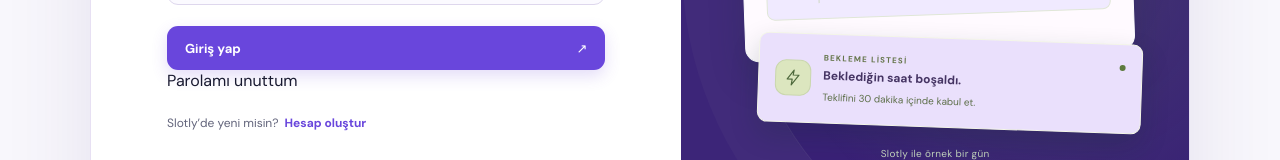
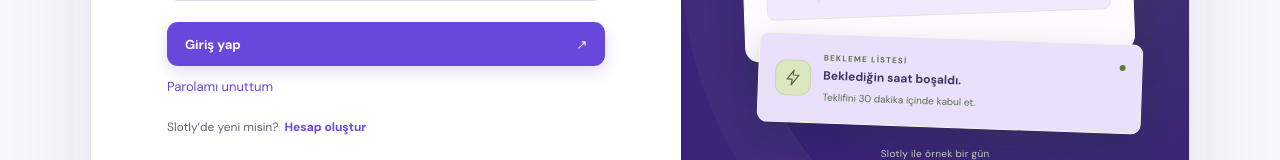
Before and after one commit to muhsinlight/Slotly, a Vue app in the folder frontend/: page /login in a window 1280 px wide. Shown: the part 573-733 px from the top of the page. Built offline with nearby package versions, Linux system fonts and the light colour scheme; no server answers.

Commit message:
style(auth): improve forgot password link

```diff
--- a/frontend/src/pages/LoginPage.vue
+++ b/frontend/src/pages/LoginPage.vue
@@ -74,7 +74,7 @@ async function login(): Promise<void> {
         <span aria-hidden="true">↗</span>
       </button>
     </form>
-    <RouterLink to="/forgot-password">Parolamı unuttum</RouterLink>
+    <RouterLink class="auth-forgot-link" to="/forgot-password">Parolamı unuttum</RouterLink>
 
     <template #switch>
       <span>Slotly’de yeni misin?</span>
--- a/frontend/src/style.css
+++ b/frontend/src/style.css
@@ -1005,6 +1005,15 @@ a {
   padding: 0 16px;
   font-size: 13px;
 }
+.auth-forgot-link {
+  display: inline-block;
+  margin-top: 12px;
+  color: #6946dc;
+  font-size: 13px;
+}
+.auth-forgot-link:hover {
+  text-decoration: underline;
+}
 .auth-error {
   margin: -3px 0 0;
   color: #a23831;
```
